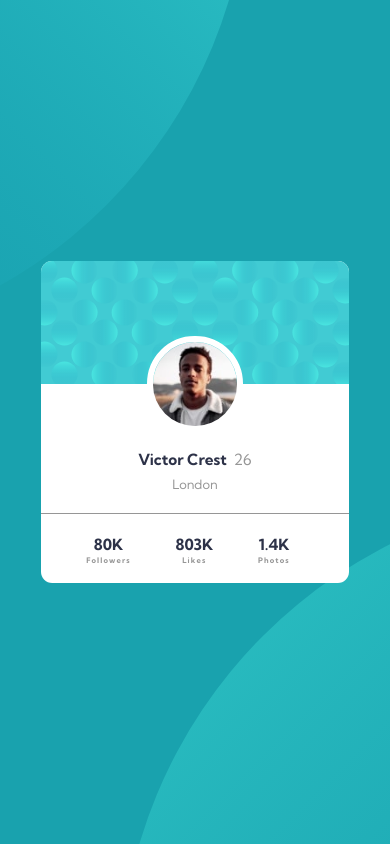
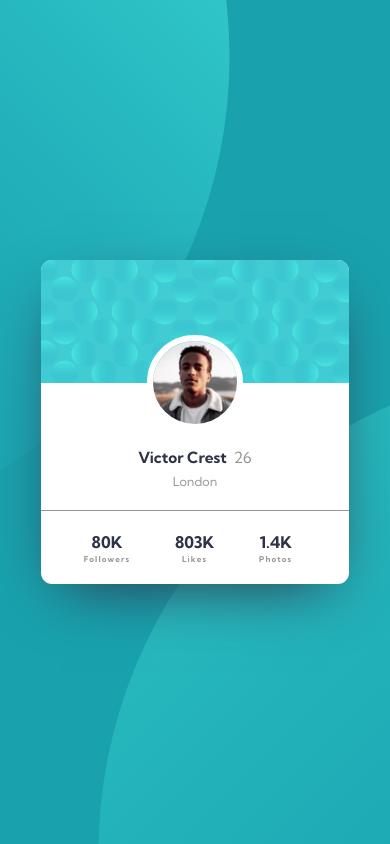
Before and after one commit to KaushalSonic/Frontend-Mentor, a plain HTML site: page Newbie Challenges/profile-card-component/index.html in a window 390 px wide. Drawn offline with Linux system fonts and the light colour scheme.

Commit message:
fixing issue with background image on scaling

```diff
--- a/Newbie Challenges/profile-card-component/index.html
+++ b/Newbie Challenges/profile-card-component/index.html
@@ -27,7 +27,8 @@
       </div>
       <div class="profile-pic"><img src="./images/image-victor.jpg" alt="Victor Photo"></div>
       <div class="profile-desc">
-        <p>Victor Crest<span class="profile-id">26</span><span class="city">London</span></p>
+        <h1>Victor Crest<span class="profile-id">26</span></h1>
+        <p>London</p>
       </div>
       <div class="profile-status">
         <div><p>80K<span>Followers</span></p></div>
--- a/Newbie Challenges/profile-card-component/style.css
+++ b/Newbie Challenges/profile-card-component/style.css
@@ -30,28 +30,31 @@ html{
     overflow: hidden;
     z-index: -1;
 }
+/* Using Pseudo selectors for placing two background images */
 .wrapper::before{
     content: url('./images/bg-pattern-top.svg');
     position: absolute;
-    top: -33rem;
-    left: -18.2rem;
+    /* Using vw, vh (viewport units) for resolve issue of displacement of images while upscale or downscale browser. */
+    bottom: 35vh;
+    right: 51.8vw;
     z-index: -1;
 }
 .wrapper::after{
     content: url('./images/bg-pattern-bottom.svg');
     position: absolute;
-    bottom: -40.5rem;
-    right: -14.2rem;
+    top: 51.5vh;
+    left: 47.5vw;
     z-index: -1;
 }
 main{
     width: 22rem;
-    height: 23rem;
+    height: 23.2rem;
     border-radius: 0.8rem;
     background-color: #fff;
     overflow: hidden;
     text-align: center;
     z-index: 1;
+    box-shadow: 0 20px 60px -20px var(--secondary);
 }
 .card-background img{
     width: 100%;
@@ -73,22 +76,22 @@ main{
     margin-top: 5rem;
     width: 100%;
 }
-.profile-desc p{
+.profile-desc h1{
     font-size: 1.1rem;
     font-weight: 700;
     color: var(--secondary);
+}
+
+.profile-desc p{
+    margin-top: 0.5rem;
+    font-weight: 400;
+    font-size: 0.9rem;
+    color: var(--neutral);
 }
 .profile-id{
     margin-left: 0.5rem;
     font-size: 1.1rem;
     font-weight: 400;
-    color: var(--neutral);
-}
-.city{
-    display: block;
-    margin-top: 0.5rem;
-    font-weight: 400;
-    font-size: 0.92rem;
     color: var(--neutral);
 }
 .profile-status{
@@ -101,7 +104,7 @@ main{
     gap: 3.2rem;
 }
 .profile-status >div p{
-    font-size: 1.1rem;
+    font-size: 1.15rem;
     color: var(--secondary);
     font-weight: 700;
 
@@ -111,7 +114,7 @@ main{
     margin-top: 0.1rem;
     color: var(--neutral);
     font-weight: 700;
-    font-size: 0.55rem;
+    font-size: 0.58rem;
     letter-spacing: 0.08rem;
 }
 .profile-status > div:last-child{
@@ -125,12 +128,11 @@ main{
         font-size: 14px;
     }
     .wrapper::before{
-        top: -45rem;
-        left: -52rem;
-
+        bottom: 35vh;
+        right: 41vw;
     }
     .wrapper::after{
-        bottom: -45rem;
-        right: -50.5rem;
+        top: 43vh;
+        left: 25vw;
     }
 }
```
